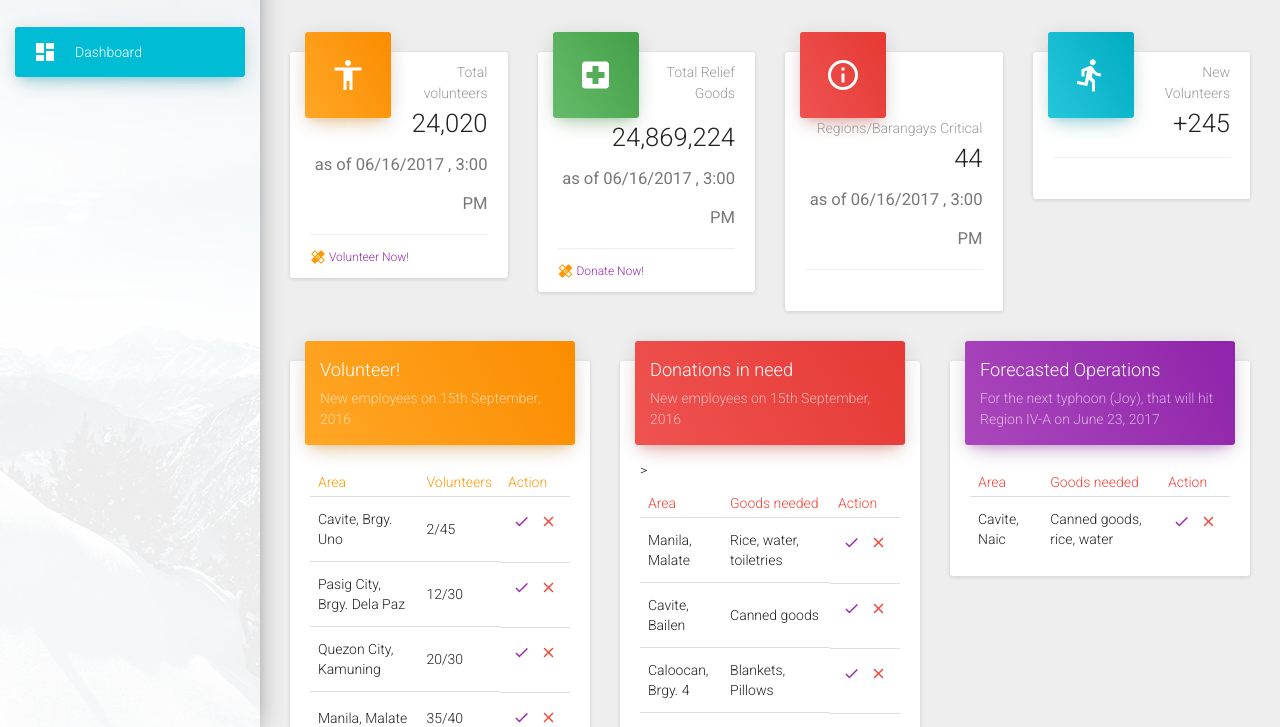
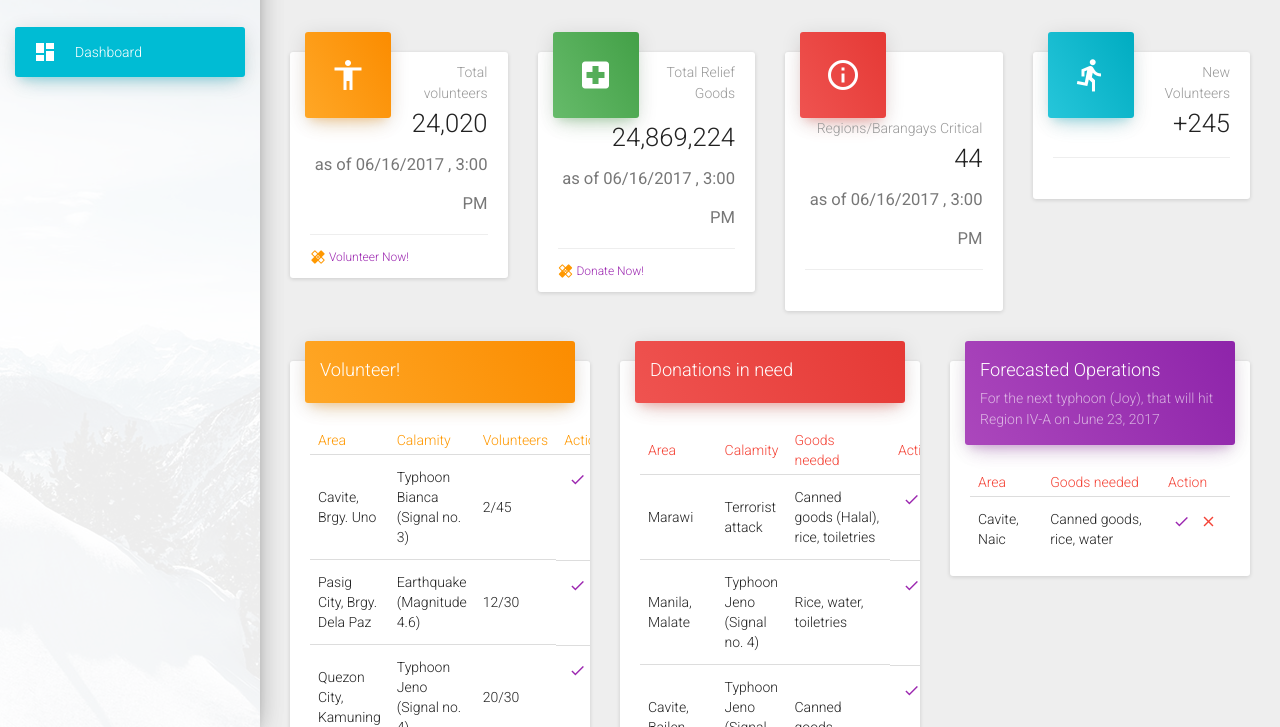
Before and after one commit to bigaygabay/ambisyon, a plain HTML site: page index.html in a window 1280 px wide. Shown: the part 73-800 px from the top of the page. Drawn offline with Linux system fonts and the light colour scheme; some packages are replaced by stand-ins of ours.

Commit message:
Fixed table columns

```diff
--- a/index.html
+++ b/index.html
@@ -231,18 +231,20 @@
 							<div class="card">
 	                            <div class="card-header" data-background-color="orange">
 	                                <h4 class="title">Volunteer!</h4>
-	                                <p class="category">New employees on 15th September, 2016</p>
+	                                <!--<p class="category">New employees on 15th September, 2016</p>-->
 	                            </div>
 	                            <div class="card-content table-responsive">
 	                                <table class="table table-hover">
 	                                    <thead class="text-warning">
 	                                        <th>Area</th>
+	                                        <th>Calamity</th>
 	                                    	<th>Volunteers</th>
 	                                    	<th>Action</th>
 	                                    </thead>
 	                                    <tbody>
 	                                        <tr>
 	                                        	<td>Cavite, Brgy. Uno</td>
+	                                        	<td>Typhoon Bianca (Signal no. 3)</td>
                                                 <td>2/45</td>
 	                                        	<td class="td-actions text-right">
                                                     <button type="button" rel="tooltip" title="Volunteer" class="btn btn-primary btn-simple btn-xs">
@@ -256,6 +258,7 @@
 	                                        </tr>
 	                                        <tr>
 	                                        	<td>Pasig City, Brgy. Dela Paz</td>
+	                                        	<td>Earthquake (Magnitude 4.6)</td>
 	                                        	<td>12/30</td>
 	                                        	<td class="td-actions text-right">
                                                     <button type="button" rel="tooltip" title="Volunteer" class="btn btn-primary btn-simple btn-xs">
@@ -268,6 +271,7 @@
 	                                        </tr>
 	                                        <tr>
 	                                        	<td>Quezon City, Kamuning</td>
+	                                        	<td>Typhoon Jeno (Signal no. 4)</td>
 	                                        	<td>20/30</td>
 	                                        	<td class="td-actions text-right">
                                                     <button type="button" rel="tooltip" title="Volunteer" class="btn btn-primary btn-simple btn-xs">
@@ -280,6 +284,7 @@
 	                                        </tr>
 	                                        <tr>
 	                                        	<td>Manila, Malate</td>
+	                                        	<td>Fire</td>
 	                                        	<td>35/40</td>
 	                                        	<td class="td-actions text-right">
                                                     <button type="button" rel="tooltip" title="Volunteer" class="btn btn-primary btn-simple btn-xs">
@@ -300,18 +305,33 @@
 							<div class="card">
 	                            <div class="card-header" data-background-color="red">
 	                                <h4 class="title">Donations in need</h4>
-	                                <p class="category">New employees on 15th September, 2016</p>
+	                                <p class="category"></p>
 	                            </div>
 	                            <div class="card-content table-responsive">
 	                                <table class="table table-hover">
 	                                    <thead class="text-danger">
 	                                        <th>Area</th>
+	                                        <th>Calamity</th>
 	                                    	<th>Goods needed</th>
-	                                    	<th>Action</th>>
+	                                    	<th>Action</th>
 	                                    </thead>
 	                                    <tbody>
+                                            <tr>
+	                                        	<td>Marawi</td>
+	                                        	<td>Terrorist attack</td>
+	                                        	<td>Canned goods (Halal), rice, toiletries</td>
+	                                        	<td class="td-actions text-right">
+                                                    <button type="button" rel="tooltip" title="Donate" class="btn btn-primary btn-simple btn-xs">
+                                                    <i class="material-icons">check</i>
+                                                    </button>
+                                                    <button type="button" rel="tooltip" title="Remove" class="btn btn-danger btn-simple btn-xs">
+                                                    <i class="material-icons">close</i>
+                                                    </button>
+												</td>
+	                                        </tr>
 	                                        <tr>
 	                                        	<td>Manila, Malate</td>
+	                                        	<td>Typhoon Jeno (Signal no. 4)</td>
 	                                        	<td>Rice, water, toiletries</td>
 	                                        	<td class="td-actions text-right">
                                                     <button type="button" rel="tooltip" title="Donate" class="btn btn-primary btn-simple btn-xs">
@@ -324,6 +344,7 @@
 	                                        </tr>
 	                                        <tr>
 	                                        	<td>Cavite, Bailen</td>
+                                                <td>Typhoon Jeno (Signal no. 4)</td>
 	                                        	<td>Canned goods</td>
 	                                        	<td class="td-actions text-right">
                                                     <button type="button" rel="tooltip" title="Donate" class="btn btn-primary btn-simple btn-xs">
@@ -336,6 +357,7 @@
 	                                        </tr>
 	                                        <tr>
 	                                        	<td>Caloocan, Brgy. 4</td>
+                                                <td>Typhoon Ramon (Signal no. 3)</td>
 	                                        	<td>Blankets, Pillows</td>
 	                                        	<td class="td-actions text-right">
                                                     <button type="button" rel="tooltip" title="Donate" class="btn btn-primary btn-simple btn-xs">
@@ -348,6 +370,7 @@
 	                                        </tr>
 	                                        <tr>
 	                                        	<td>Pasig, Santolan</td>
+                                                <td>Typhoon Ramon (Signal no. 3)</td>
 	                                        	<td>Waterproofing tools</td>
 	                                        	<td class="td-actions text-right">
                                                     <button type="button" rel="tooltip" title="Donate" class="btn btn-primary btn-simple btn-xs">
@@ -411,7 +434,7 @@
 			<footer class="footer">
 				<div class="container-fluid">
 					<nav class="pull-left">
-						<ul>
+						<!--<ul>
 							<li>
 								<a href="#">
 									Home
@@ -432,7 +455,7 @@
 								   Blog
 								</a>
 							</li>
-						</ul>
+						</ul>-->
 					</nav>
 					<p class="copyright pull-right">
 						&copy; <script>document.write(new Date().getFullYear())</script> <a href="http://bigaygabay.github.io/ambisyon">Taft Warriors</a>, made with love for a better Philippines
```
